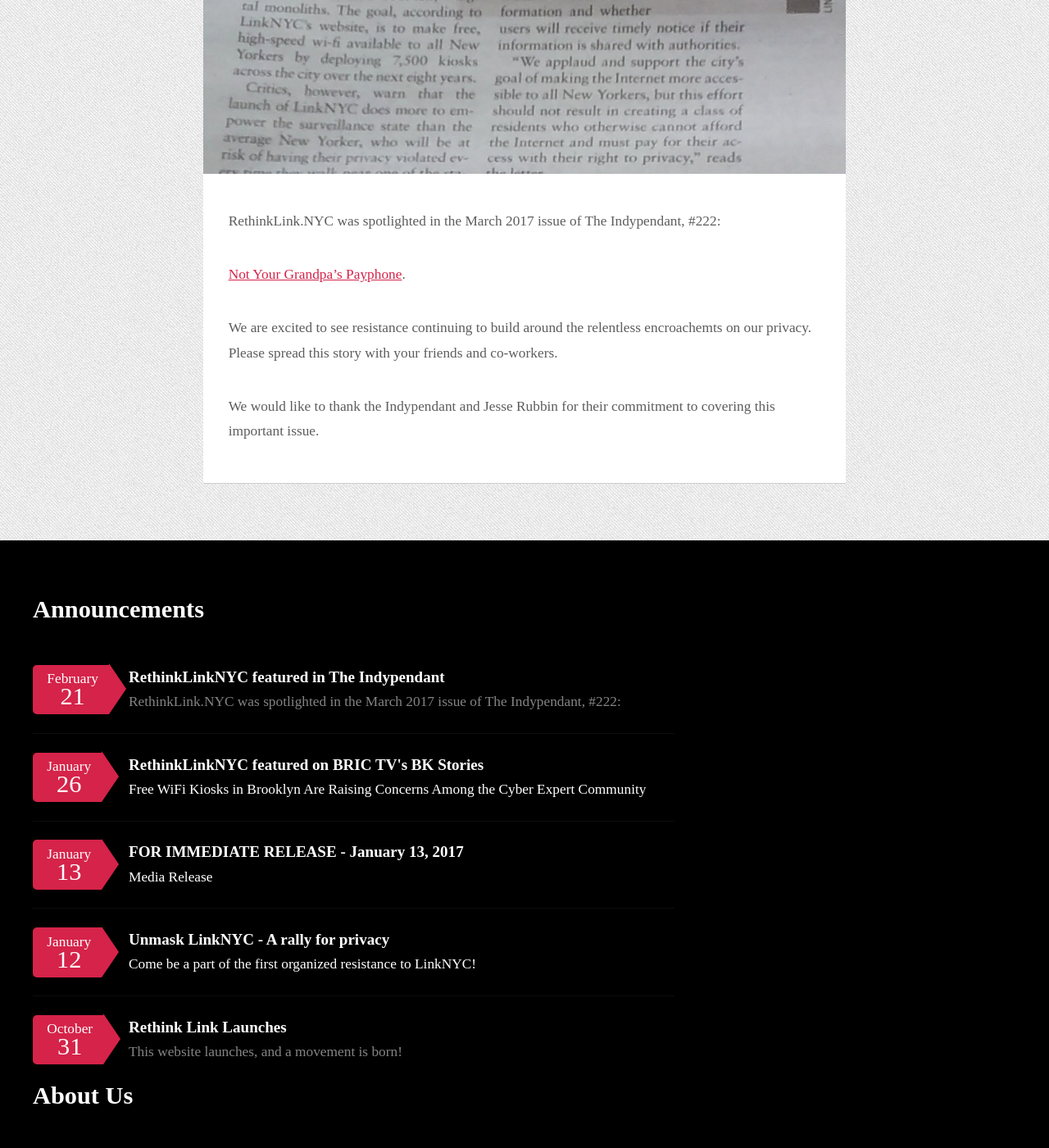
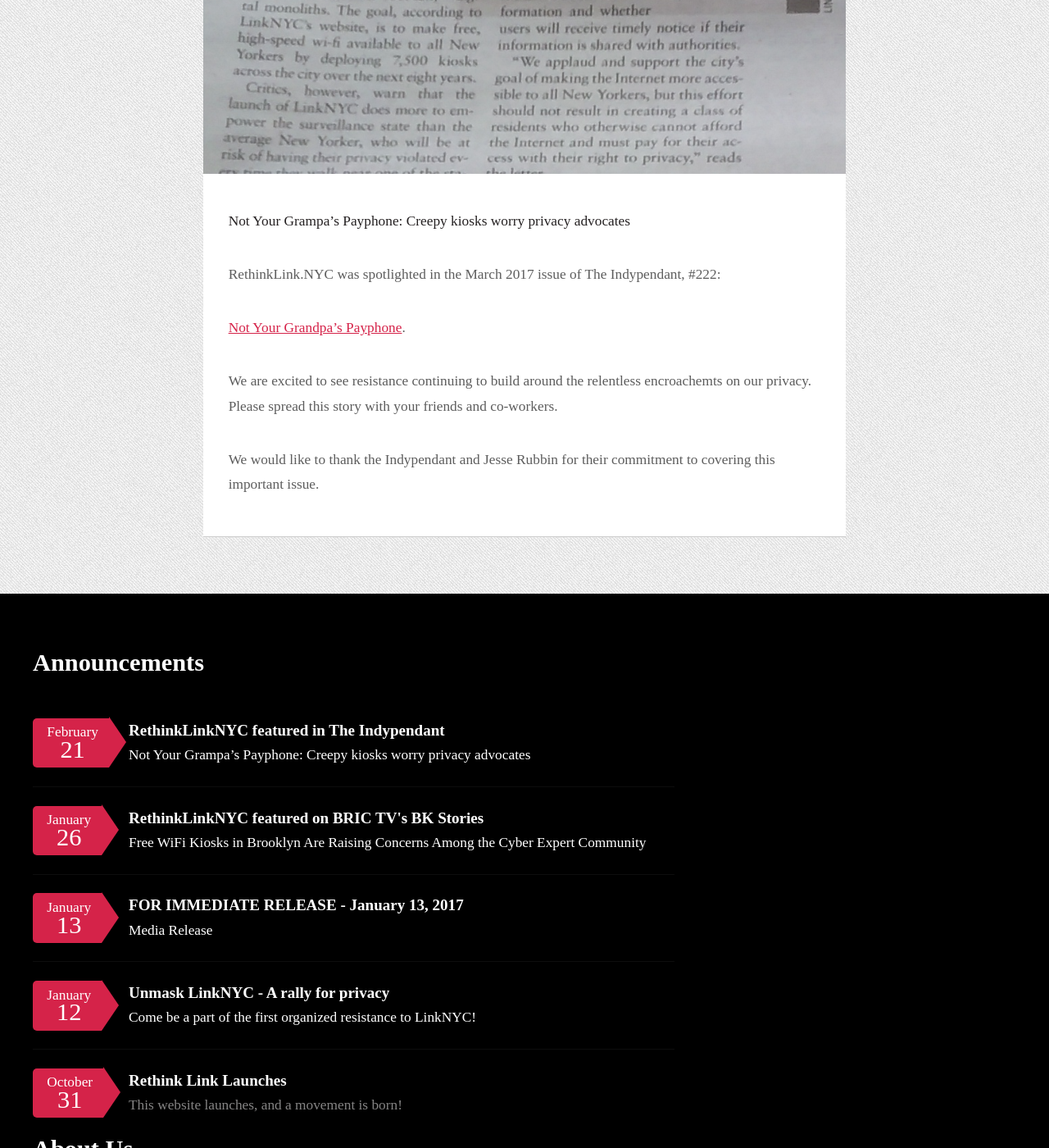
Before and after one commit to rethinklinknyc/rethinklinknyc.github.io, a Jekyll site: the page built from _posts/2017-02-21-not-your-grandpas-payphone.md, in a window 1280 px wide and 1400 px high, scrolled down 1352 px. Shown: the whole window at 82% size. Built offline with Jekyll 4.4.1, drawn with Linux system fonts in a browser that asks for light colours; some web fonts are replaced.

Commit message:
Update 2017-02-21-not-your-grandpas-payphone.md

```diff
--- a/_posts/2017-02-21-not-your-grandpas-payphone.md
+++ b/_posts/2017-02-21-not-your-grandpas-payphone.md
@@ -3,6 +3,7 @@
 featured: /assets/images/indy_not_your_grandpa_square.png
 layout: post
 ---
+**Not Your Grampa's Payphone: Creepy kiosks worry privacy advocates**
 
 RethinkLink.NYC was spotlighted in the March 2017 issue of The Indypendant, #222:
 
```
